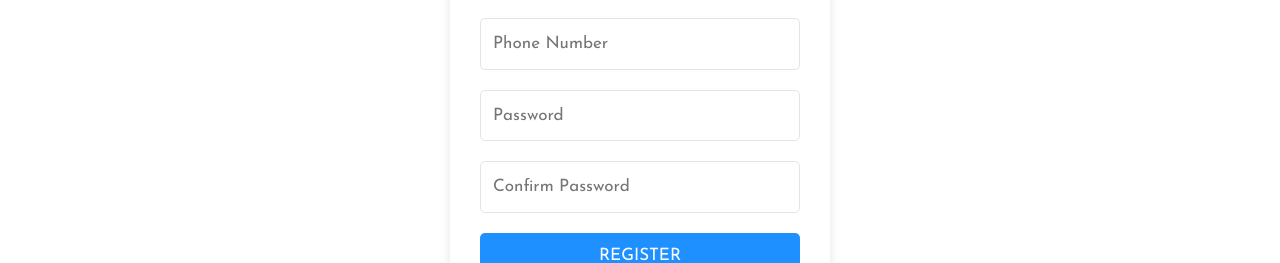
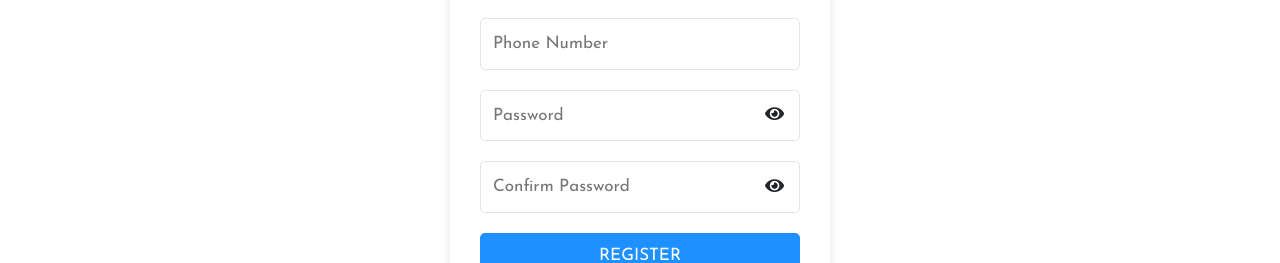
Before and after one commit to Presgood16/iresa-frontend, a React (Create React App) app: page /register in a window 1280 px wide. Shown: the part 418-681 px from the top of the page. Built offline with nearby package versions, Linux system fonts and the light colour scheme; no server answers.

Commit message:
make it better

```diff
--- a/src/App.css
+++ b/src/App.css
@@ -387,6 +387,7 @@ textarea:focus {
   padding: 35px 30px 30px;
   box-shadow: 0 1px 11px rgba(168, 168, 168, 0.27);
   text-align: center;
+
 }
 .Login input {
   width: 100%;
@@ -395,6 +396,19 @@ textarea:focus {
   border: 1px solid #e4e4e4;
   border-radius: 5px;
   color: #8a8a8a;
+}
+.pass-wrapper{
+  position: relative;
+  display: flex;
+}
+.Login i{
+  position: absolute;
+  top: 50%;
+  right: 5%;
+}
+.Login i:hover{
+  color: #1E90FF;
+  cursor: pointer;
 }
 .Login input:focus {
   outline: 0px;
@@ -493,6 +507,20 @@ textarea:focus {
   background-color: #1E90FF;
   color: #ffffff;
   border-radius: 5px;
+}
+.pass-wrapper2{
+  position: relative;
+  display: flex;
+
+}
+.pass-wrapper2 i{
+  position: absolute;
+  top: 30%;
+  right: 5%;
+}
+.pass-wrapper2 i:hover{
+  color: #1E90FF;
+  cursor: pointer;
 }
 /* orders */
 .link {
--- a/src/components/profileComponents/ProfileTabs.js
+++ b/src/components/profileComponents/ProfileTabs.js
@@ -14,6 +14,8 @@ const ProfileTabs = () => {
   const [tel, setTel] = useState("");
   const [password, setPassword] = useState("");
   const [confirmPassword, setConfirmPassword] = useState("");
+  const [passwordType, setPasswordType] = useState("password");
+  const [passwordType2, setPasswordType2] = useState("password");
   const toastId = React.useRef(null);
 
   const Toastobjects = {
@@ -21,6 +23,22 @@ const ProfileTabs = () => {
     draggable: false,
     pauseOnHover: false,
     autoClose: 2000,
+  };
+
+    const passwordShown = () => {
+    if (passwordType==="password"){
+      setPasswordType("text");
+      return;
+    }
+    setPasswordType("password");
+  };
+
+  const passwordShownConfirm = () => {
+    if (passwordType2==="password"){
+      setPasswordType2("text");
+      return;
+    }
+    setPasswordType2("password");
   };
 
   const dispatch = useDispatch();
@@ -48,7 +66,7 @@ const ProfileTabs = () => {
         toastId.current = toast.error("Password does not match", Toastobjects);
       }
     } else {
-      dispatch(updateUserProfile({ id: user._id, firstName, lastName, email, password }));
+      dispatch(updateUserProfile({ id: user._id, firstName, lastName, email, tel, password }));
       if (!toast.isActive(toastId.current)) {
         toastId.current = toast.success("Profile Updated", Toastobjects);
       }
@@ -112,23 +130,29 @@ const ProfileTabs = () => {
         <div className="col-md-6">
           <div className="form">
             <label for="account-pass">New Password</label>
+            <div className="pass-wrapper2">
             <input
               className="form-control"
-              type="password"
+              type={passwordType}
               value={password}
               onChange={(e) => setPassword(e.target.value)}
             />
+            <i class="fas fa-eye" onClick={passwordShown}></i>
+            </div>
           </div>
         </div>
         <div className="col-md-6">
           <div className="form">
             <label for="account-confirm-pass">Confirm Password</label>
+            <div className="pass-wrapper2">
             <input
               className="form-control"
-              type="password"
+              type={passwordType2}
               value={confirmPassword}
               onChange={(e) => setConfirmPassword(e.target.value)}
             />
+            <i class="fas fa-eye" onClick={passwordShownConfirm}></i>
+            </div>
           </div>
         </div>
         <button type="submit">Update Profile</button>
--- a/src/responsive.css
+++ b/src/responsive.css
@@ -47,7 +47,7 @@
     margin-top: 20px;
   }
   .form-section input[type="email"] {
-  text-align: center;
+  text-align: left;
   }
 }
 @media (max-width: 768px) {
@@ -117,7 +117,7 @@
     margin-top: 20px;
   }
   .form-section input[type="email"] {
-  text-align: center;
+  text-align: left;
   }
 }
 @media (max-width: 575.98px) {
--- a/src/screens/Login.js
+++ b/src/screens/Login.js
@@ -10,12 +10,21 @@ const Login = ({ location, history }) => {
   window.scrollTo(0, 0);
   const [email, setEmail] = useState("");
   const [password, setPassword] = useState("");
+  const [passwordType, setPasswordType] = useState("password");
 
   const dispatch = useDispatch();
   const redirect = location.search ? location.search.split("=")[1] : "/";
 
   const userLogin = useSelector((state) => state.userLogin);
   const { error, loading, userInfo } = userLogin;
+
+  const passwordShown = () => {
+    if (passwordType==="password"){
+      setPasswordType("text");
+      return;
+    }
+    setPasswordType("password");
+  };
 
   useEffect(() => {
     if (userInfo) {
@@ -44,12 +53,15 @@ const Login = ({ location, history }) => {
             value={email}
             onChange={(e) => setEmail(e.target.value)}
           />
+          <div className="pass-wrapper">
           <input
-            type="password"
+            type={passwordType}
             placeholder="Password"
             value={password}
             onChange={(e) => setPassword(e.target.value)}
           />
+          <i class="fas fa-eye" onClick={passwordShown}></i>
+          </div>
           <button type="submit">Login</button>
           <p>
             <Link
--- a/src/screens/Register.js
+++ b/src/screens/Register.js
@@ -18,6 +18,8 @@ const Register = ({ location, history }) => {
   const [tel, setTel] = useState("");
   const [password, setPassword] = useState("");
   const [confirmPassword, setConfirmPassword] = useState("");
+  const [passwordType, setPasswordType] = useState("password");
+  const [passwordType2, setPasswordType2] = useState("password");
   const toastId = React.useRef(null);
 
    const Toastobjects = {
@@ -25,6 +27,22 @@ const Register = ({ location, history }) => {
     draggable: false,
     pauseOnHover: false,
     autoClose: 2000,
+  };
+
+    const passwordShown = () => {
+    if (passwordType==="password"){
+      setPasswordType("text");
+      return;
+    }
+    setPasswordType("password");
+  };
+
+  const passwordShownConfirm = () => {
+    if (passwordType2==="password"){
+      setPasswordType2("text");
+      return;
+    }
+    setPasswordType2("password");
   };
 
   const dispatch = useDispatch();
@@ -89,18 +107,24 @@ const Register = ({ location, history }) => {
           value={tel}
           onChange={(e) => setTel(e.target.value)}
           />
+          <div className="pass-wrapper">
           <input
-          type="password"
+          type={passwordType}
           placeholder="Password"
           value={password}
           onChange={(e) => setPassword(e.target.value)}
           />
+          <i class="fas fa-eye" onClick={passwordShown}></i>
+          </div>
+          <div className="pass-wrapper">
           <input
-          type="password"
+          type={passwordType2}
           placeholder="Confirm Password"
           value={confirmPassword}
           onChange={(e) => setConfirmPassword(e.target.value)}
           />
+          <i class="fas fa-eye" onClick={passwordShownConfirm}></i>
+          </div>
 
           <button type="submit">Register</button>
           <p>
```
